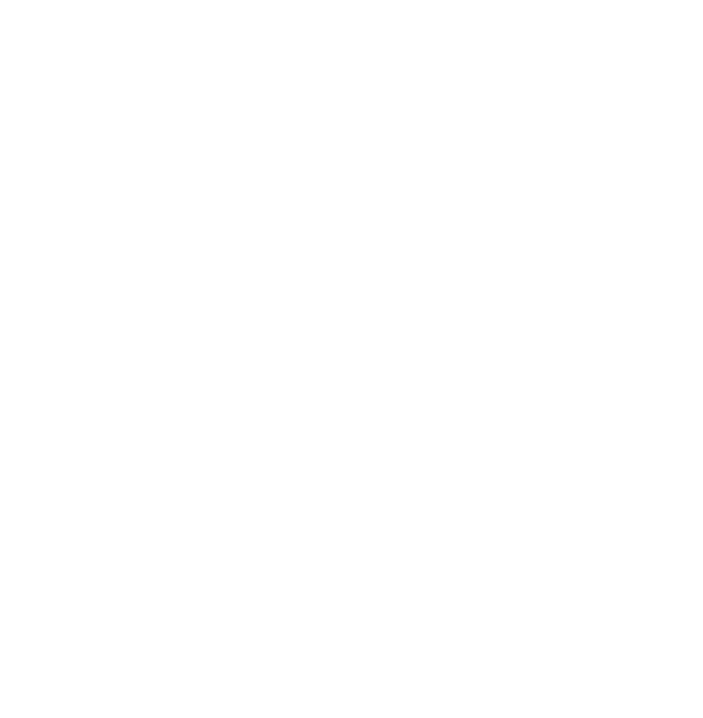
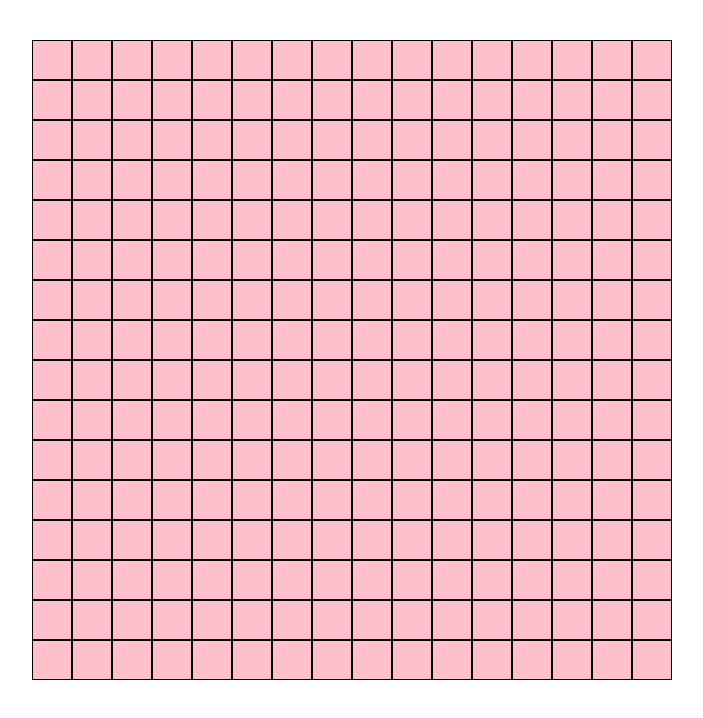
Before and after one commit to Soham-Powar/Etch-a-Sketch, a plain HTML site: page index.html in a window 1280 px wide. Shown: the whole page, without its empty margins (288-991 px from the left). Drawn offline with Linux system fonts and the light colour scheme.

Commit message:
Create 16x16 grid using js

```diff
--- a/script.js
+++ b/script.js
@@ -0,0 +1,9 @@
+const container = document.querySelector('.container');
+
+
+//create 16x16 grid
+for(let i = 0; i < 16 * 16; i++) {
+	let div = document.createElement('div');
+	div.setAttribute("class", 'block')
+	container.appendChild(div);
+}
--- a/style.css
+++ b/style.css
@@ -3,3 +3,19 @@
 	margin: 0;
 	box-sizing: border-box;
 }
+
+.container {
+	background-color: pink;
+	display: flex;
+	flex-wrap: wrap;
+	width: 640px;
+	margin: auto;
+	margin-top: 40px;
+}
+
+.block {
+	height: 40px;
+	width: 40px;
+	border: 1px solid black;
+	/* margin: 5px; */
+}
```
